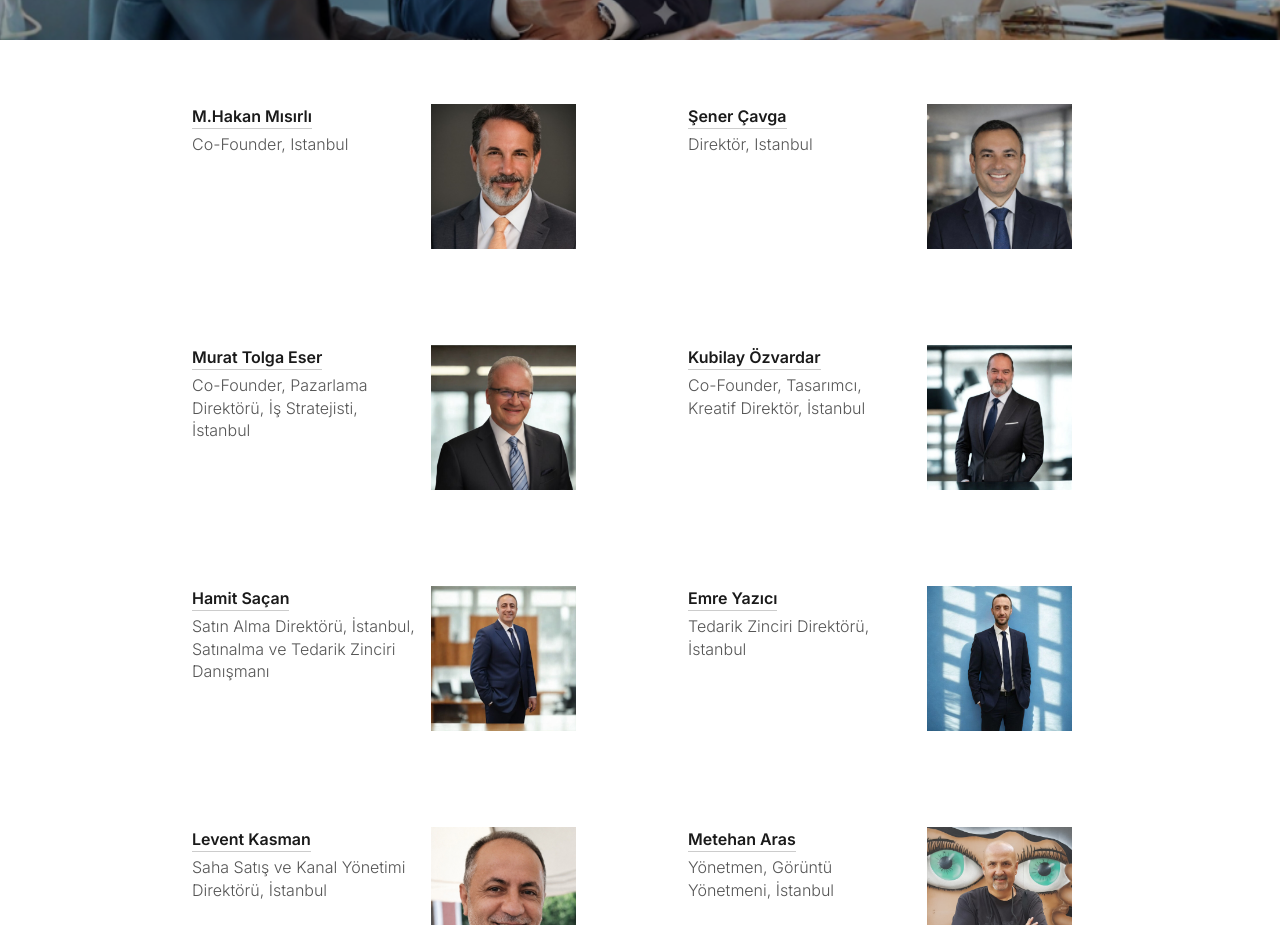
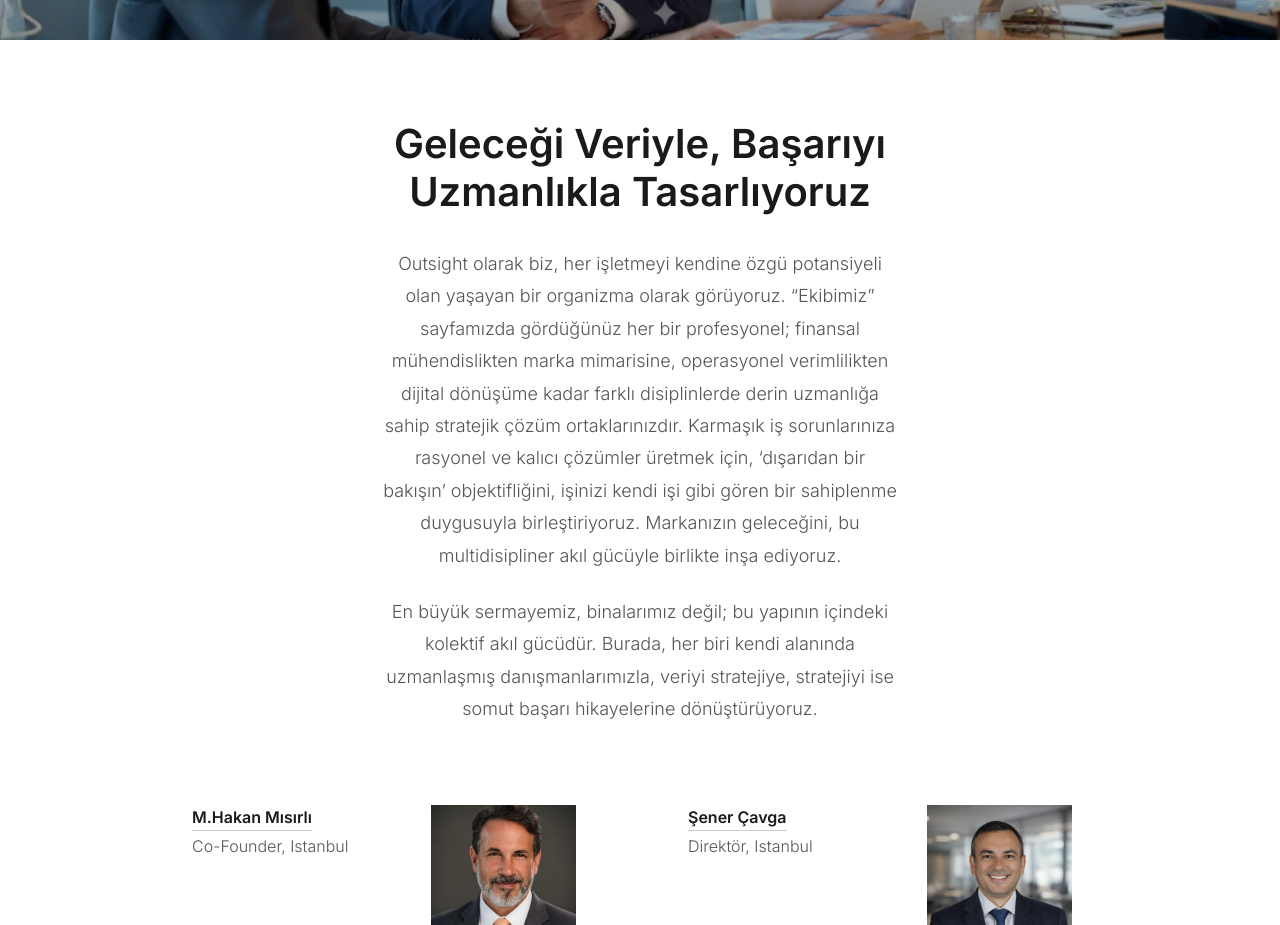
Before and after one commit to happysoldier/Outsight, a React (Vite) app: page /about/people in a window 1280 px wide. Shown: the part 460-1385 px from the top of the page. Built offline with nearby package versions, Linux system fonts and the light colour scheme; a web font is replaced by a local one.

Commit message:
Add intro text to People List page

```diff
--- a/src/pages/PeopleList.css
+++ b/src/pages/PeopleList.css
@@ -205,3 +205,46 @@
         height: 250px;
     }
 }
+/* Intro Section */
+.people-intro-section {
+    max-width: 900px !important;
+    margin: 4rem auto 6rem auto !important;
+    text-align: center;
+}
+
+.intro-title {
+    font-family: var(--font-serif);
+    font-size: 2.5rem;
+    font-weight: 600;
+    color: var(--color-text-primary);
+    margin-bottom: 2rem;
+    line-height: 1.2;
+}
+
+.intro-text {
+    font-family: var(--font-sans);
+    font-size: 1.125rem;
+    color: var(--color-text-secondary);
+    line-height: 1.8;
+    font-weight: 300;
+}
+
+.intro-text p {
+    margin-bottom: 1.5rem;
+}
+
+.intro-text p:last-child {
+    margin-bottom: 0;
+}
+
+/* Responsive adjustment */
+@media (max-width: 768px) {
+    .people-intro-section {
+        margin: 3rem auto 4rem auto !important;
+        padding: 0 1rem;
+    }
+
+    .intro-title {
+        font-size: 2rem;
+    }
+}
--- a/src/pages/PeopleList.jsx
+++ b/src/pages/PeopleList.jsx
@@ -47,6 +47,18 @@
                 </div>
             </header>
 
+            <div className="container people-intro-section">
+                <h2 className="intro-title">Geleceği Veriyle, Başarıyı Uzmanlıkla Tasarlıyoruz</h2>
+                <div className="intro-text">
+                    <p>
+                        Outsight olarak biz, her işletmeyi kendine özgü potansiyeli olan yaşayan bir organizma olarak görüyoruz. “Ekibimiz” sayfamızda gördüğünüz her bir profesyonel; finansal mühendislikten marka mimarisine, operasyonel verimlilikten dijital dönüşüme kadar farklı disiplinlerde derin uzmanlığa sahip stratejik çözüm ortaklarınızdır. Karmaşık iş sorunlarınıza rasyonel ve kalıcı çözümler üretmek için, ‘dışarıdan bir bakışın’ objektifliğini, işinizi kendi işi gibi gören bir sahiplenme duygusuyla birleştiriyoruz. Markanızın geleceğini, bu multidisipliner akıl gücüyle birlikte inşa ediyoruz.
+                    </p>
+                    <p>
+                        En büyük sermayemiz, binalarımız değil; bu yapının içindeki kolektif akıl gücüdür. Burada, her biri kendi alanında uzmanlaşmış danışmanlarımızla, veriyi stratejiye, stratejiyi ise somut başarı hikayelerine dönüştürüyoruz.
+                    </p>
+                </div>
+            </div>
+
             <div className="container">
                 <div className="people-grid-kearney">
                     {people.map(person => (
```
